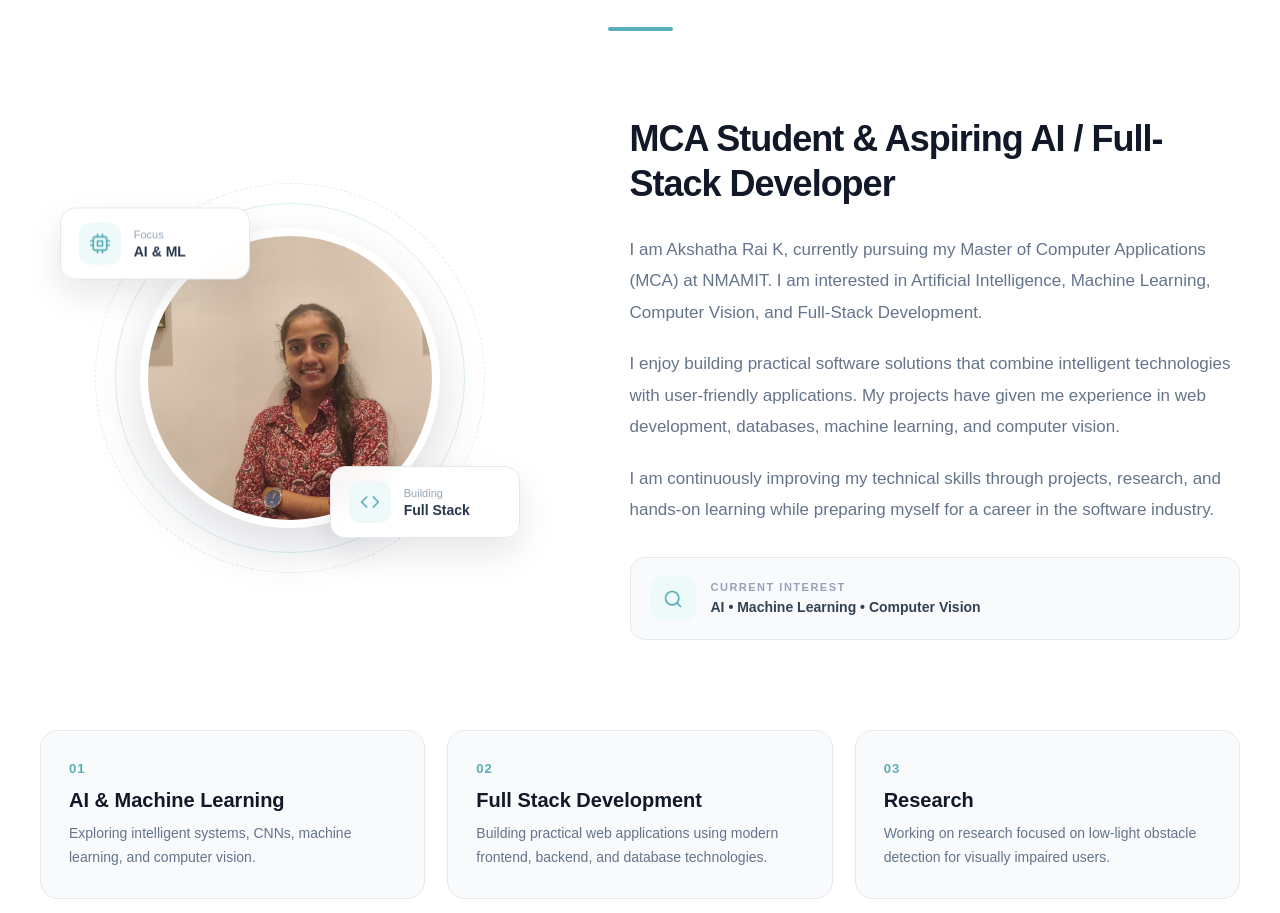
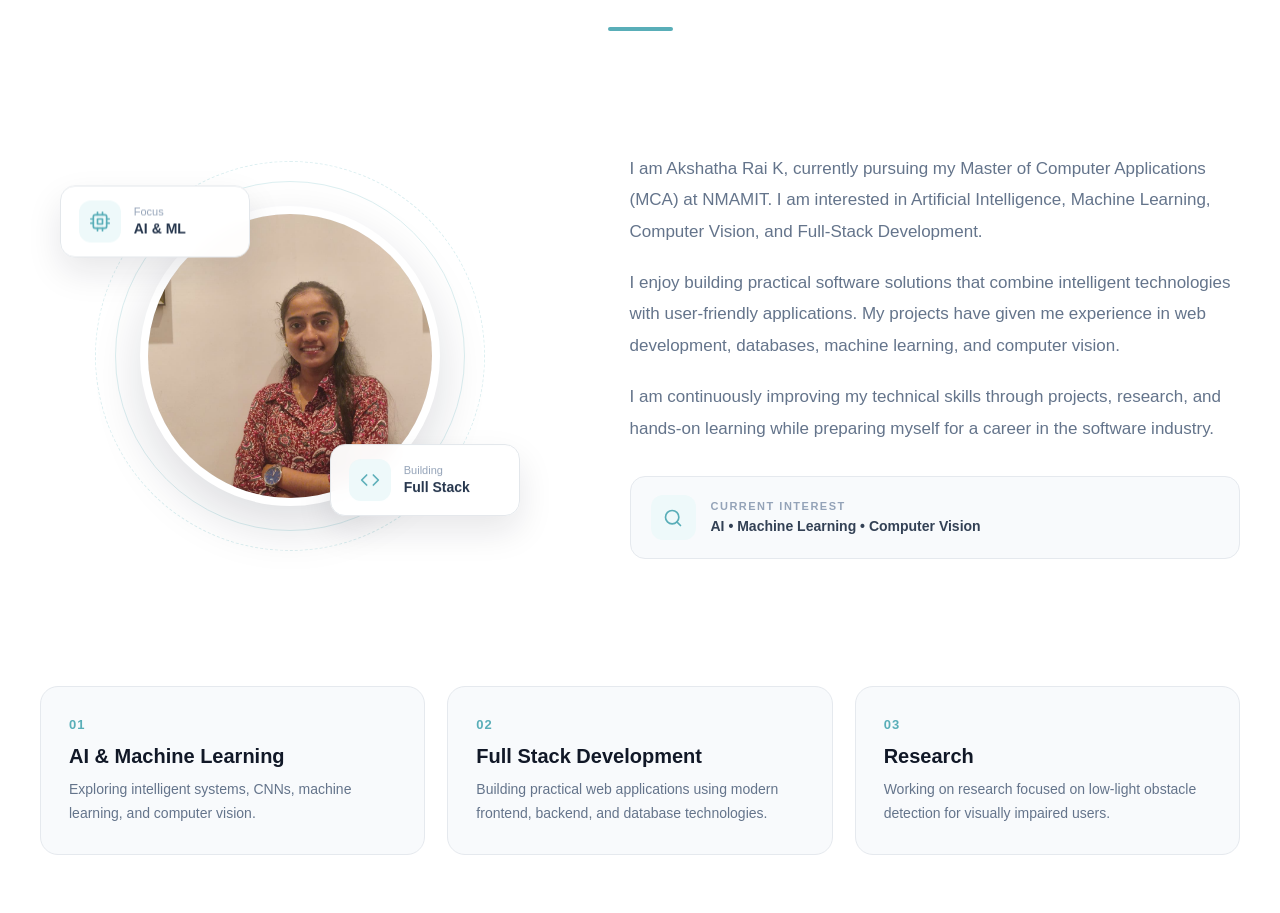
Before and after one commit to akshatharaik22-coder/PortFolio, a React app: page / in a window 1280 px wide. Shown: the part 1046-1959 px from the top of the page. Built offline with nearby package versions, Linux system fonts and the light colour scheme; the HTML template or start-up script is replaced by a standard one.

Commit message:
Update portfolio documentation

```diff
--- a/src/components/About.jsx
+++ b/src/components/About.jsx
@@ -130,9 +130,7 @@ function About() {
 
           <div className="about-text">
 
-            <h3>
-              MCA Student &amp; Aspiring AI / Full-Stack Developer
-            </h3>
+
 
 
             <p>
```
Also changed, not shown: 1 other file (tests, documents, lock files or other folders).
